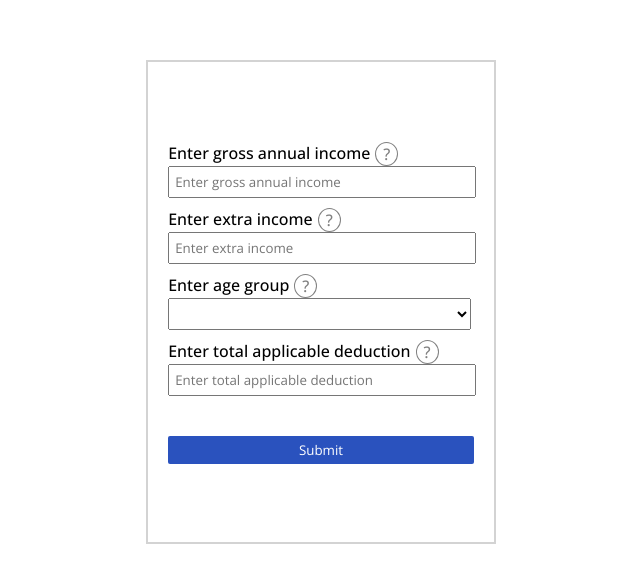
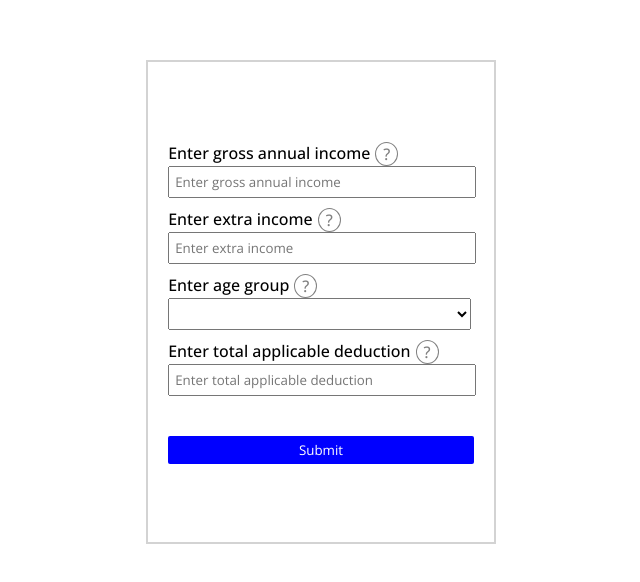
Before and after one commit to adityadixit29/taxCalculator, a plain HTML site: page index.html in a window 1280 px wide. Shown: the part 106-688 px from the top of the page, without its empty margins (319-959 px from the left). Drawn offline with nearby package versions, Linux system fonts and the light colour scheme.

Commit message:
Update style.css

```diff
--- a/css/style.css
+++ b/css/style.css
@@ -31,7 +31,7 @@
 .btn{
     margin-top: 30px;
     width: 104%;
-    background-color: #2a52be;
+    background-color: blue;
     color: white;
     outline: none;
     border: none;
```
